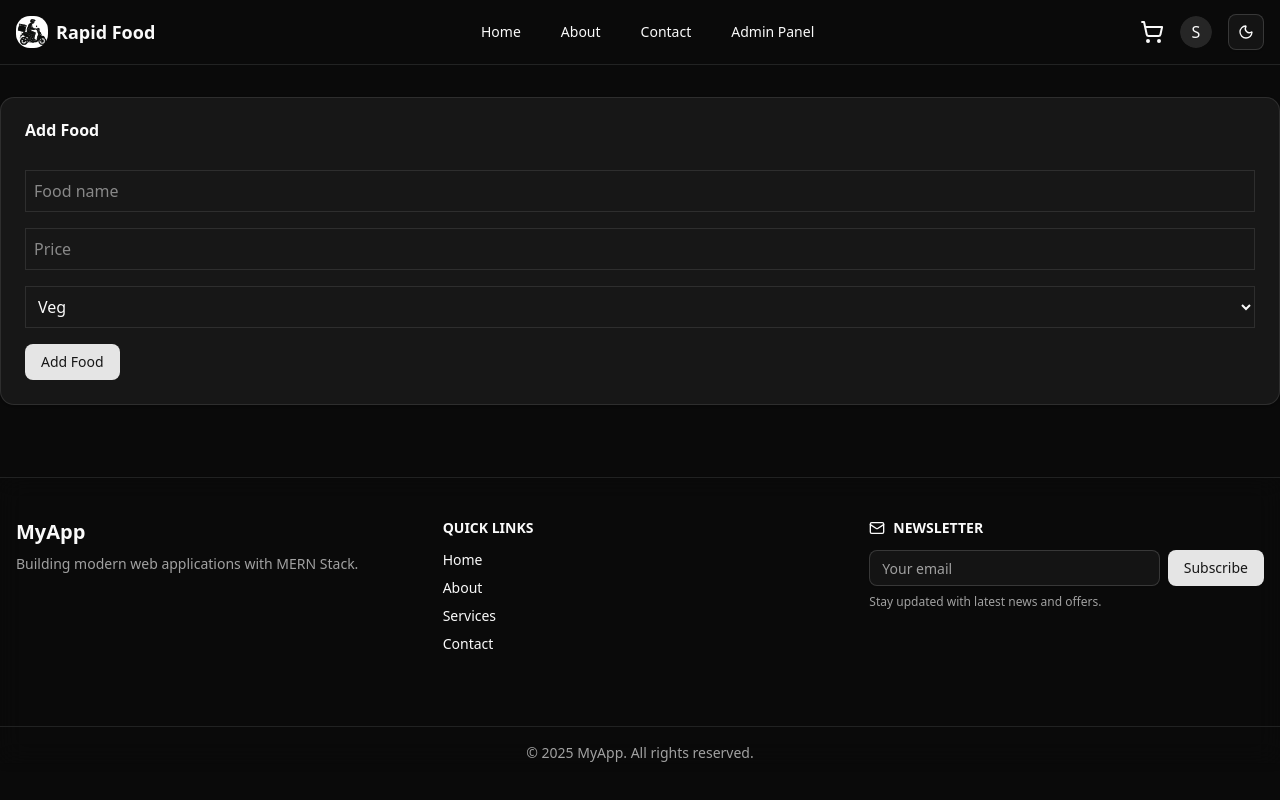
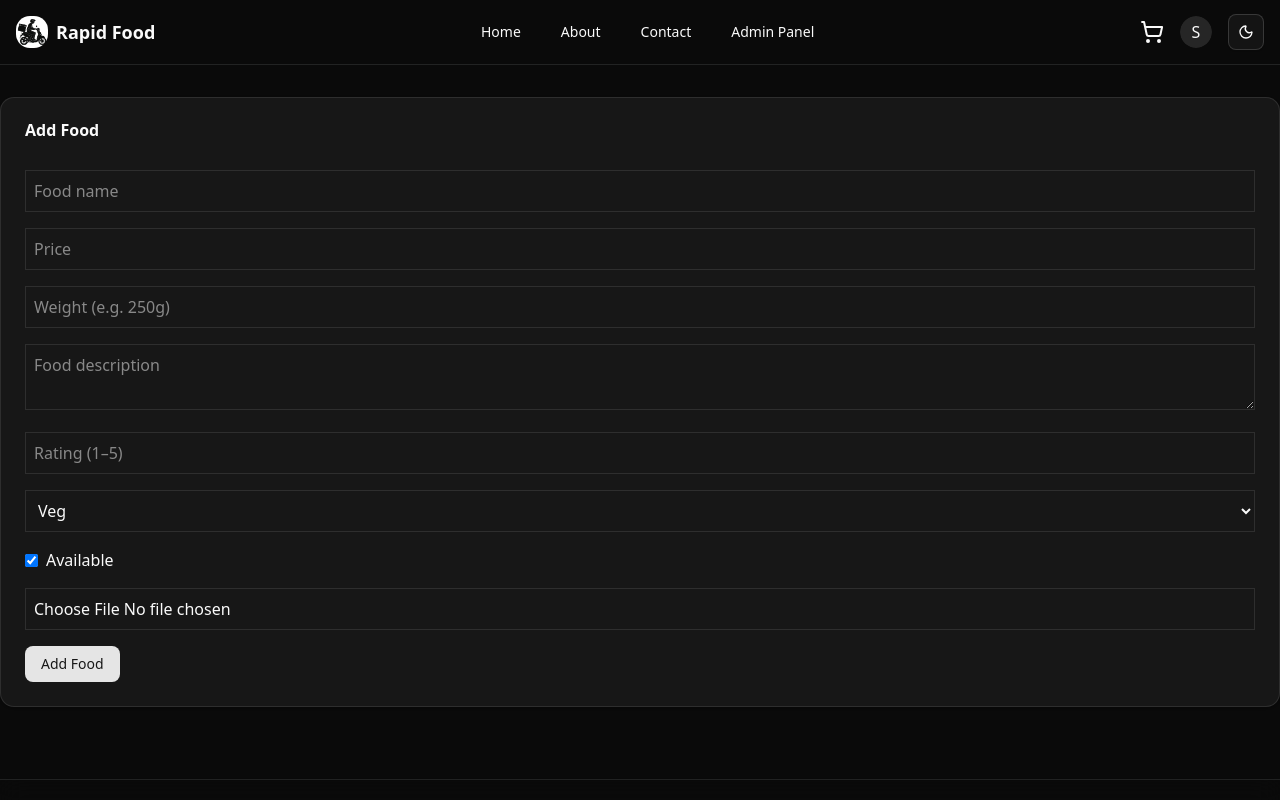
Before and after one commit to aniket-tomar-dev/food-delivery-app, a React (Vite) app in the folder client/: page /admin/add-food in a window 1280 px wide. Shown: the top 800 px of the page. Built offline with nearby package versions, Linux system fonts and the light colour scheme; no server answers; sample sign-in values are in the browser's storage.

Commit message:
mplement add food functionality with form and image support

```diff
--- a/client/src/components/CartDrawer.tsx
+++ b/client/src/components/CartDrawer.tsx
@@ -244,7 +244,6 @@ const CartDrawer = ({ open, onClose }: CartDrawerProps) => {
           ))}
         </div>
 
-        {/* Footer */}
         <div className="px-5 py-4 border-t bg-background">
           <div className="flex justify-between items-center text-base font-semibold mb-3">
             <span>Total</span>
--- a/client/src/components/FoodCard.tsx
+++ b/client/src/components/FoodCard.tsx
@@ -27,6 +27,16 @@ type FoodCardProps = {
   food: Food;
 };
 
+function getFoodImageURL(imageUrl: string) {
+  try {
+    new URL(imageUrl);
+    return imageUrl;
+  } catch (error) {
+    const url = `${import.meta.env.VITE_API_BASE_IMAGE_URL}${imageUrl}`;
+    return url;
+  }
+}
+
 const FoodCard = ({ food }: FoodCardProps) => {
   const [open, setOpen] = useState(false);
   return (
@@ -34,7 +44,7 @@ const FoodCard = ({ food }: FoodCardProps) => {
       <Card className="overflow-hidden transition hover:shadow-lg">
         <div className="relative">
           <img
-            src={food.image}
+            src={getFoodImageURL(food.image)}
             alt={food.name}
             className="h-48 w-full object-cover"
           />
--- a/client/src/components/mode-toggle.tsx
+++ b/client/src/components/mode-toggle.tsx
@@ -28,9 +28,9 @@ export function ModeToggle() {
         <DropdownMenuItem onClick={() => setTheme("dark")}>
           Dark
         </DropdownMenuItem>
-        {/* <DropdownMenuItem onClick={() => setTheme("system")}>
+        <DropdownMenuItem onClick={() => setTheme("system")}>
           System
-        </DropdownMenuItem> */}
+        </DropdownMenuItem>
       </DropdownMenuContent>
     </DropdownMenu>
   );
--- a/client/src/pages/AddFood.tsx
+++ b/client/src/pages/AddFood.tsx
@@ -2,21 +2,37 @@ import { useState } from "react";
 import { addFood } from "../services/foodService";
 import { Button } from "@/components/ui/button";
 import { Card, CardContent, CardHeader, CardTitle } from "@/components/ui/card";
+import { toast } from "sonner";
 
 export default function AddFood() {
   const [form, setForm] = useState({
     name: "",
     price: "",
+    weight: "",
+    description: "",
+    rating: "5",
     type: "veg",
+    isAvailable: true,
+    image: null as File | null,
   });
 
   const submit = async () => {
-    await addFood({
-      name: form.name,
-      price: Number(form.price),
-      type: form.type,
-    });
-    alert("Food added");
+    const formData = new FormData();
+
+    formData.append("name", form.name);
+    formData.append("price", form.price);
+    formData.append("weight", form.weight);
+    formData.append("description", form.description);
+    formData.append("rating", form.rating);
+    formData.append("type", form.type);
+    formData.append("isAvailable", String(form.isAvailable));
+
+    if (form.image) {
+      formData.append("image", form.image);
+    }
+
+    await addFood(formData);
+    toast.success("Food added successfully");
   };
 
   return (
@@ -25,17 +41,40 @@ export default function AddFood() {
         <CardHeader>
           <CardTitle>Add Food</CardTitle>
         </CardHeader>
+
         <CardContent className="space-y-4">
           <input
             placeholder="Food name"
             className="border p-2 w-full"
             onChange={(e) => setForm({ ...form, name: e.target.value })}
           />
+
           <input
             placeholder="Price"
             type="number"
             className="border p-2 w-full"
             onChange={(e) => setForm({ ...form, price: e.target.value })}
+          />
+
+          <input
+            placeholder="Weight (e.g. 250g)"
+            className="border p-2 w-full"
+            onChange={(e) => setForm({ ...form, weight: e.target.value })}
+          />
+
+          <textarea
+            placeholder="Food description"
+            className="border p-2 w-full"
+            onChange={(e) => setForm({ ...form, description: e.target.value })}
+          />
+
+          <input
+            type="number"
+            min="1"
+            max="5"
+            placeholder="Rating (1–5)"
+            className="border p-2 w-full"
+            onChange={(e) => setForm({ ...form, rating: e.target.value })}
           />
 
           <select
@@ -46,6 +85,25 @@ export default function AddFood() {
             <option value="non-veg">Non-Veg</option>
           </select>
 
+          <label className="flex items-center gap-2">
+            <input
+              type="checkbox"
+              checked={form.isAvailable}
+              onChange={(e) =>
+                setForm({ ...form, isAvailable: e.target.checked })
+              }
+            />
+            Available
+          </label>
+
+          <input
+            type="file"
+            accept="image/*"
+            className="border p-2 w-full"
+            onChange={(e) =>
+              setForm({ ...form, image: e.target.files?.[0] || null })
+            }
+          />
           <Button onClick={submit}>Add Food</Button>
         </CardContent>
       </Card>
--- a/client/src/services/foodService.ts
+++ b/client/src/services/foodService.ts
@@ -10,8 +10,12 @@ export const getFoods = async (params: {
   return res.data;
 };
 
-export const addFood = async (data: any) => {
-  const res = await api.post("/foods", data);
+export const addFood = async (data: FormData) => {
+  const res = await api.post("/foods", data, {
+    headers: {
+      "Content-Type": "multipart/form-data",
+    },
+  });
   return res.data;
 };
 
```
Also changed, not shown: client/src/components/CartBox.tsx (+0 -24 lines), client/src/pages/FoodCrousel.tsx (+0 -194 lines).
